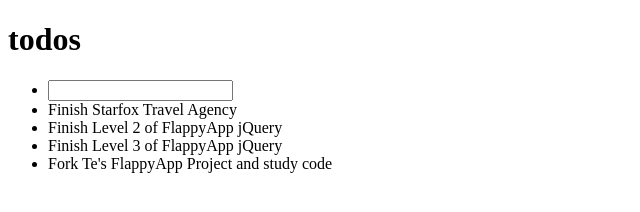
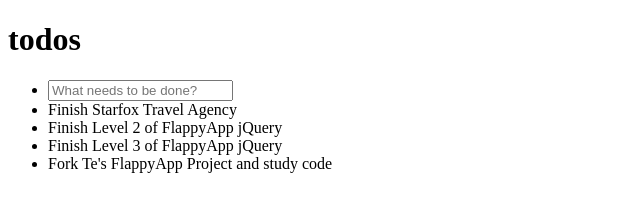
Before and after one commit to kevnshin/Todo-jQuery, a plain HTML site: page public/index.html in a window 1280 px wide. Shown: the whole page, without its empty margins (0-640 px from the left). Drawn offline with nearby package versions, Linux system fonts and the light colour scheme.

Commit message:
Input placeholder text

```diff
--- a/public/index.html
+++ b/public/index.html
@@ -15,7 +15,7 @@
     <ul>
       <li class="list_item" id="enter_box">
         <form>
-          <input type="text" name="todo">
+          <input type="text" name="todo" placeholder="What needs to be done?">
         </form>
       </li>
       <li class="list_item">Finish Starfox Travel Agency</li>
```
